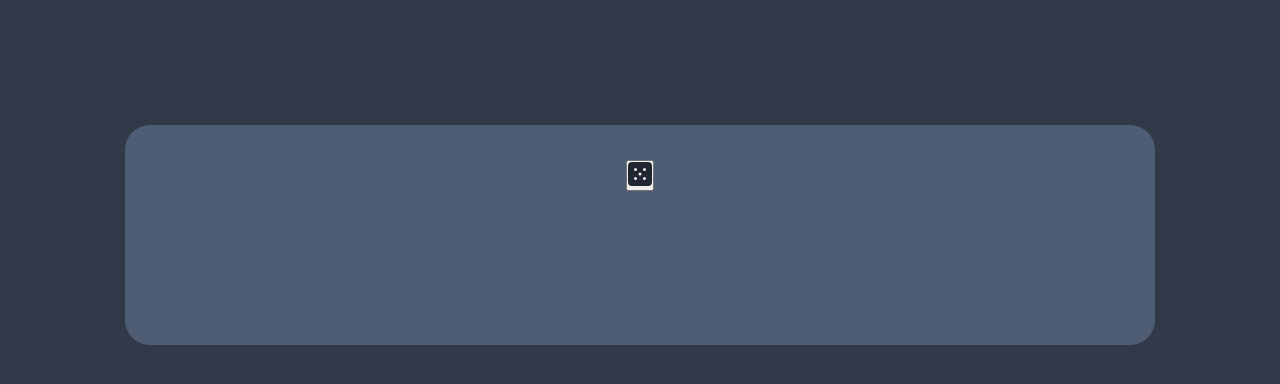
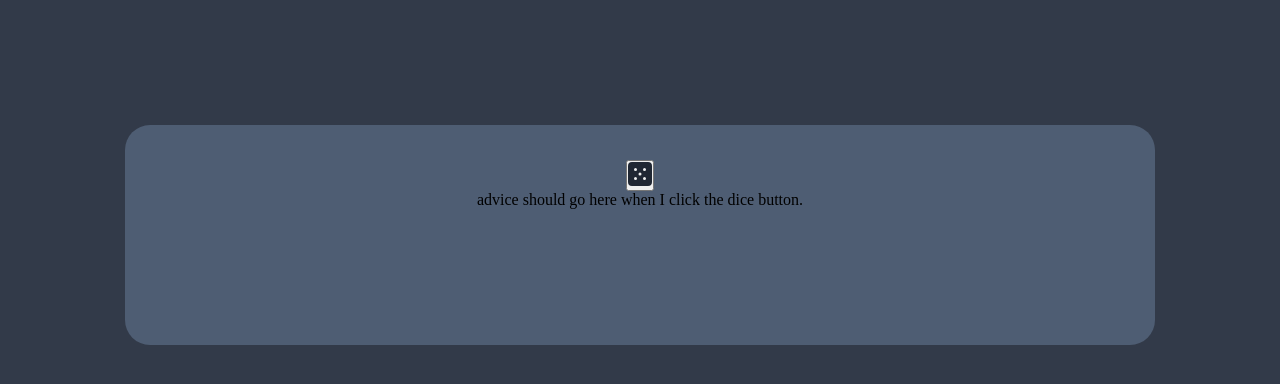
Before and after one commit to Pablo-98/Advice-generator-app, a plain HTML site: page src/index.html in a window 1280 px wide. Drawn offline with Linux system fonts and the light colour scheme.

Commit message:
second commit

```diff
--- a/src/index.html
+++ b/src/index.html
@@ -19,6 +19,7 @@
   <div class="box">
     <div class="button">
       <button type="button"><svg width="24" height="24" xmlns="http://www.w3.org/2000/svg"><path d="M20 0H4a4.005 4.005 0 0 0-4 4v16a4.005 4.005 0 0 0 4 4h16a4.005 4.005 0 0 0 4-4V4a4.005 4.005 0 0 0-4-4ZM7.5 18a1.5 1.5 0 1 1 0-3 1.5 1.5 0 0 1 0 3Zm0-9a1.5 1.5 0 1 1 0-3 1.5 1.5 0 0 1 0 3Zm4.5 4.5a1.5 1.5 0 1 1 0-3 1.5 1.5 0 0 1 0 3Zm4.5 4.5a1.5 1.5 0 1 1 0-3 1.5 1.5 0 0 1 0 3Zm0-9a1.5 1.5 0 1 1 0-3 1.5 1.5 0 0 1 0 3Z" fill="#202733"/></svg></button>
+      <p> advice should go here when I click the dice button.</p>
     </div>
 
     </div>
```
